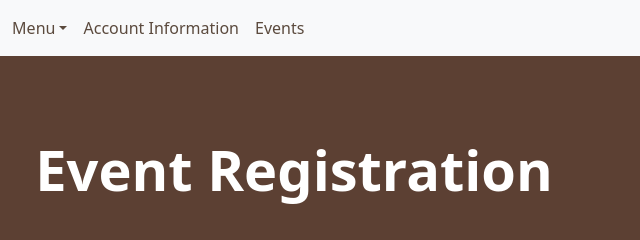
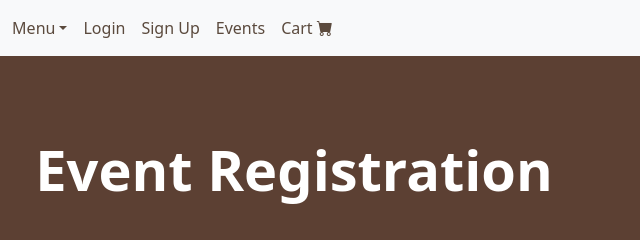
Before and after one commit to britt-klose/DBFinalProject, a website: page DBFinalProject/event_registration.html in a window 1280 px wide. Shown: the top 240 px of the page, 346-986 px from the left. Drawn offline with nearby package versions, Linux system fonts and the light colour scheme.

Commit message:
Update event_registration.html

```diff
--- a/DBFinalProject/event_registration.html
+++ b/DBFinalProject/event_registration.html
@@ -39,8 +39,10 @@
                                 <li><a class="dropdown-item" href="http://127.0.0.1:5501/DBFinalProject/cold_drinks.html">Cold Drinks</a></li>
                             </ul>
                         </li>
-                        <li class="nav-item"><a class="nav-link" href="http://127.0.0.1:5501/DBFinalProject/account_info.html">Account Information</a></li>
+                        <li class="nav-item"><a class="nav-link" href="http://127.0.0.1:5501/DBFinalProject/account_info.html">Login</a></li>
+                        <li class="nav-item"><a class="nav-link" href="http://127.0.0.1:5501/DBFinalProject/create_account.html">Sign Up</a></li>
                         <li class="nav-item"><a class="nav-link" href="http://127.0.0.1:5501/DBFinalProject/events.html">Events</a></li>
+                        <li class="nav-item"><a class="nav-link" href="http://127.0.0.1:5501/DBFinalProject/shopping_cart.html">Cart <i class="bi-cart-fill me-1"></i></a></li>
                     </ul>
                     <form class="d-flex">
                         <button class="btn btn-outline-dark" type="submit">
```
